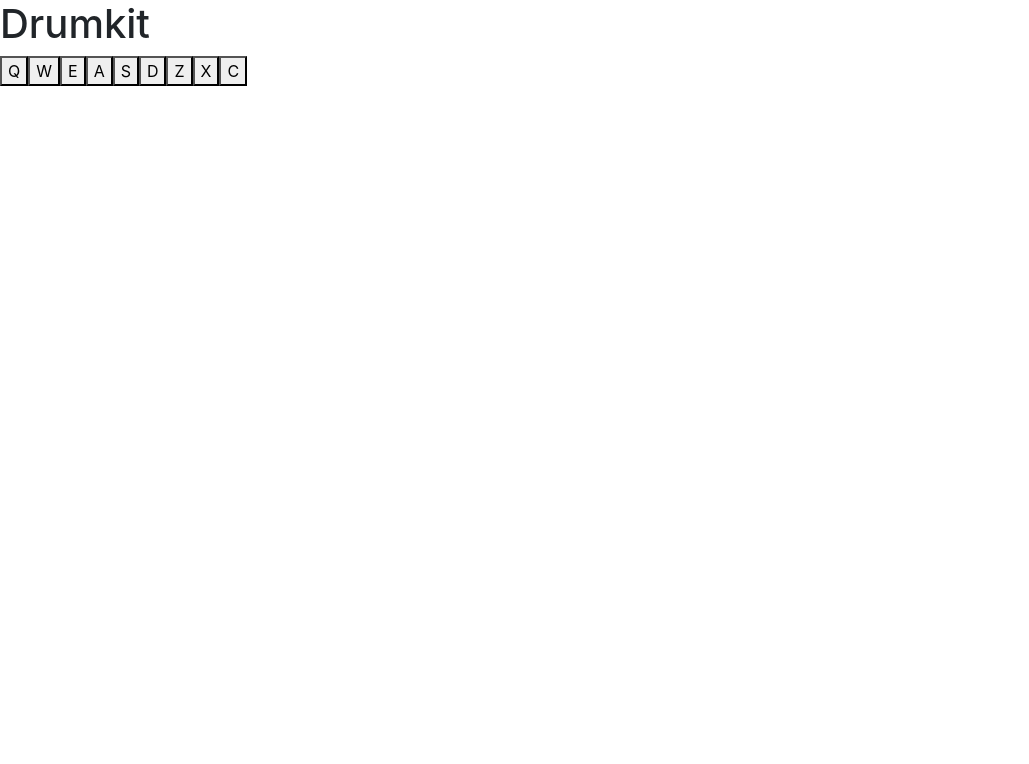
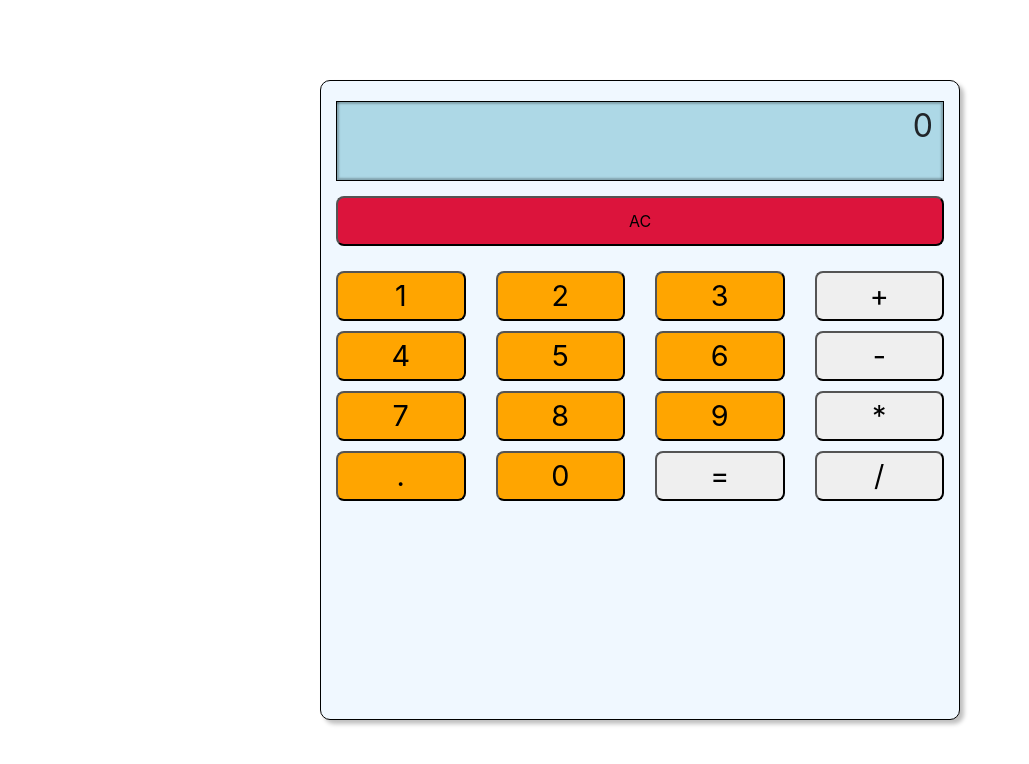
Before and after one commit to domhart98/Random-Quote-Generator, a React (Create React App) app: page / in a window 1280 px wide. Shown: the top 764 px of the page, without its empty margins (0-1029 px from the left). Built offline with nearby package versions, Linux system fonts and the light colour scheme.

Commit message:
add calculator

```diff
--- /dev/null
+++ b/src/calculator.css
@@ -0,0 +1,47 @@
+#root{
+
+}
+#calculator{
+    position: relative;
+    border: 1px solid black;
+    margin-top: 10vh;
+    margin-left: 25vw;
+    height: 80vh;
+    width: 50vw;
+    justify-content:center;
+    align-items:center;
+    border-radius: 10px;
+    background-color: aliceblue;
+    box-shadow: 4px 4px 4px rgba(0, 0, 0, 0.25);
+}
+#display{
+    display: flex;
+    margin-top: 20px;
+    padding-right: 10px;
+    justify-content: right;
+    height: 80px;
+    background-color: lightblue;
+    border: 1px solid black;
+    font-size: 2em;
+    box-shadow: inset 2px -2px 2px rgba(0, 0, 0, 0.25), inset -2px 2px 2px rgba(0, 0, 0, 0.25);
+}
+#clear{
+    width: 100%;
+    margin: 15px;
+    align-self: center;
+    height: 50px;
+    border-radius: 8px;
+    background-color: crimson;
+}
+.col-3>button{
+    width: 100%;
+    display: block;
+    margin: 0px;
+    margin-top: 10px;
+    height: 50px;
+    font-size: 1.8em;
+    border-radius: 8px;
+}
+.numeric-button{
+    background-color: orange
+}
--- /dev/null
+++ b/src/calculator.js
@@ -0,0 +1,122 @@
+import React, {useState} from 'react'
+import * as math from 'mathjs'
+import './calculator.css'
+
+const Calculator = () => {
+    const [equation, setEquation] = useState(["0"])
+    const [isDecimal, setIsDecimal] = useState(false)
+    const [beginsWithZero, setBeginsWithZero] = useState(true)
+    const [consecutiveOperators, setConsecutiveOperators] = useState(false)
+
+    const handleNumericButtonPress = (e) =>{
+
+        if(e.target.innerText === "0"){
+            if(beginsWithZero){
+                console.log("number cannot begin with consecutive zeros")
+            }
+            else{
+                setEquation(current => [...current, e.target.innerText])
+                setBeginsWithZero(false)
+                setConsecutiveOperators(false)
+            }
+
+        }
+
+        if(e.target.innerText === '.') {
+            if(isDecimal){
+                console.log('cannot have multiple decimal points in a number, bitch')
+            }
+            else{
+                setIsDecimal(true)
+                setEquation(current => [...current, e.target.innerText])
+            }
+
+        }
+        else{
+            if(equation.length === 1 && equation[0] === "0"){
+                setEquation(current => [e.target.innerText])
+            }
+
+            else{
+                setEquation(current => [...current, e.target.innerText])
+            }
+
+        }
+        console.log(equation)
+
+    }
+    const handleFunctionButtonPress = (e) =>{
+        setIsDecimal(false)
+
+        const regex = /(\+|\*|\/)/;
+        if(e.target.innerText.match(regex)){
+            if(['+', '*', '/'].includes(equation[equation.length-1])){
+                setEquation(current => [...current.slice(0, -1), `${e.target.innerText}`])
+            }
+            else if(equation[equation.length-1] === '-' && ['+', '*', '/'].includes(equation[equation.length-2])){
+                setEquation(current => [...current.slice(0,-2), e.target.innerText])
+            }
+            else{
+                setEquation(current => [...current, e.target.innerText])
+            }
+        }
+        else {
+
+            setEquation(current => [...current, e.target.innerText])
+        }
+
+    }
+
+    const handleClear = () =>{
+        setBeginsWithZero(true)
+        setEquation(["0"])
+        setIsDecimal(false)
+        console.log("clr")
+    }
+    const handleEquals = () =>{
+        console.log(Array.isArray(equation))
+        const result = [math.evaluate(equation.join(''))]
+        setIsDecimal(false)
+        setEquation(result)
+        console.log('='+result)
+    }
+    return(
+        <div className="" id="calculator">
+
+            <div className="container-fluid"><div className="" id="display">
+                {equation}
+            </div></div>
+
+            <div className="container-fluid"><div className="row gx-0" >
+            <button className="" id="clear" onClick={handleClear}>AC</button>
+            </div></div>
+            <div className="container-fluid"><div className="row gx-0" >
+                <div className="col-3"><button className="numeric-button" id="one" onClick={handleNumericButtonPress}>1</button></div>
+                <div className="col-3"><button className="numeric-button" id="two" onClick={handleNumericButtonPress}>2</button></div>
+                <div className="col-3"><button className="numeric-button" id="three" onClick={handleNumericButtonPress}>3</button></div>
+                <div className="col-3"><button className="function-button" id="add" onClick={handleFunctionButtonPress}>+</button></div>
+            </div></div>
+            <div className="container-fluid"><div className="row" >
+                <div className="col-3"><button className="numeric-button" id="four" onClick={handleNumericButtonPress}>4</button></div>
+                <div className="col-3"><button className="numeric-button" id="five" onClick={handleNumericButtonPress}>5</button></div>
+                <div className="col-3"><button className="numeric-button" id="six" onClick={handleNumericButtonPress}>6</button></div>
+                <div className="col-3"><button className="function-button" id="subtract" onClick={handleFunctionButtonPress}>-</button></div>
+            </div></div>
+            <div className="container-fluid"><div className="row" >
+                <div className="col-3"><button className="numeric-button" id="seven" onClick={handleNumericButtonPress}>7</button></div>
+                <div className="col-3"><button className="numeric-button" id="eight" onClick={handleNumericButtonPress}>8</button></div>
+                <div className="col-3"><button className="numeric-button" id="nine" onClick={handleNumericButtonPress}>9</button></div>
+                <div className="col-3"><button className="function-button" id="multiply" onClick={handleFunctionButtonPress}>*</button></div>
+            </div></div>
+
+            <div className="container-fluid"><div className="row" >
+                <div className="col-3"><button className="numeric-button" id="decimal" onClick={handleNumericButtonPress}>.</button></div>
+                <div className="col-3"><button className="numeric-button" id="zero" onClick={handleNumericButtonPress}>0</button></div>
+                <div className="col-3"><button className="function-button" id="equals" onClick={handleEquals}>=</button></div>
+                <div className="col-3"><button className="function-button" id="divide" onClick={handleFunctionButtonPress}>/</button></div>
+            </div></div>
+
+        </div>
+    )
+}
+export default Calculator
--- a/src/drumMachine.js
+++ b/src/drumMachine.js
@@ -1,4 +1,4 @@
-import { useCallback, useEffect, useState } from 'react';
+/*import { useCallback, useEffect, useState } from 'react';
 import './drumMachine.css'
 
 const sounds = [
@@ -110,4 +110,4 @@ const DrumMachine = () =>{
         </div>
     )
 }
-export default DrumMachine;
+export default DrumMachine;*/
--- a/src/index.js
+++ b/src/index.js
@@ -3,14 +3,15 @@ import ReactDOM from 'react-dom/client';
 import './index.css';
 //import RandomQuoteGenerator from './randomQuoteGenerator'
 //import MarkdownPreviewer from './markdownPreviewer'
-import DrumMachine from './drumMachine'
+//import DrumMachine from './drumMachine'
+import Calculator from './calculator'
 import reportWebVitals from './reportWebVitals';
 
 
 const root = ReactDOM.createRoot(document.getElementById('root'));
 root.render(
   <React.StrictMode>
-    <DrumMachine />
+    <Calculator />
   </React.StrictMode>
 );
 
```
Also changed, not shown: 8 other files (tests, documents, lock files or other folders).
